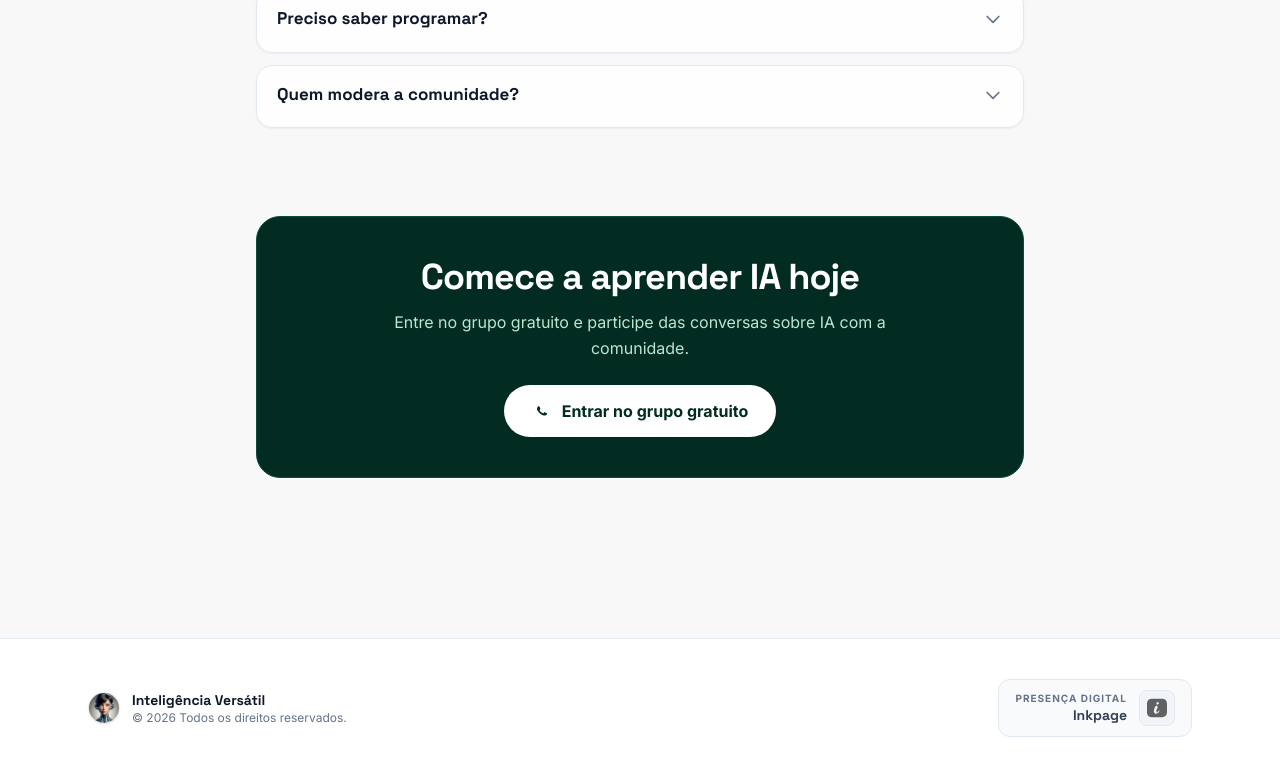
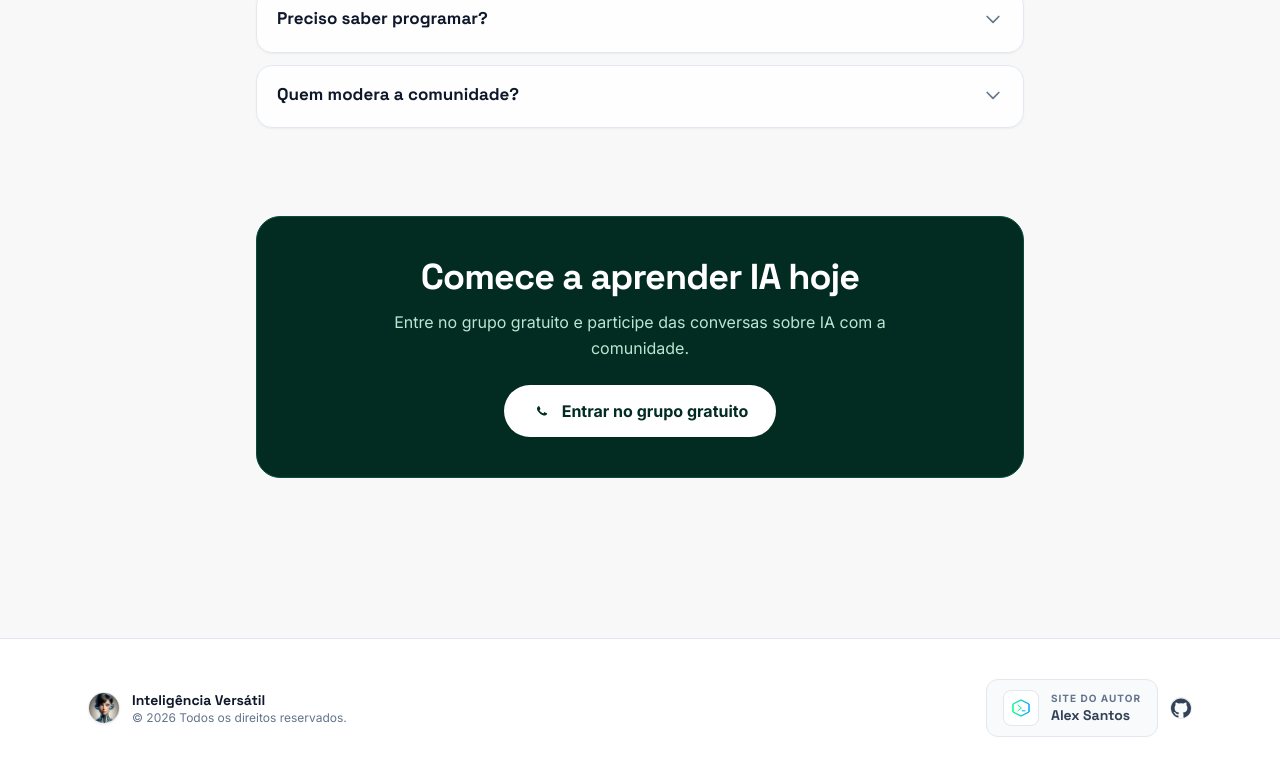
Before and after one commit to alexlivre/versatile_intelligence, a website built with Vite: page index.html in a window 1280 px wide. Shown: the part 2106-2881 px from the top of the page. Built offline with nearby package versions, Linux system fonts and the light colour scheme.

Commit message:
content: replace Inkpage badge with author credit
- Point the footer credit to Alex Santos with alexlivre.dev and GitHub links
- Swap in the alexlivre logo and drop the unused Inkpage asset

Co-authored-by: CommandCodeBot <noreply@commandcode.ai>

```diff
--- a/index.html
+++ b/index.html
@@ -612,18 +612,27 @@
         </div>
       </div>
 
-      <!-- Agency Badge -->
-      <a href="https://www.inkpage.com.br" target="_blank" rel="noopener"
-        class="flex items-center gap-3 px-4 py-2.5 rounded-xl bg-slate-50 hover:bg-white border border-slate-200 transition-colors">
-        <span class="text-right leading-tight">
-        <span class="block text-[10px] font-bold text-slate-500 uppercase tracking-widest">Presença Digital</span>
-          <span class="block font-display text-sm font-bold text-slate-700">Inkpage</span>
-        </span>
-        <span class="w-9 h-9 rounded-lg bg-slate-100 border border-slate-200 flex items-center justify-center">
-          <img src="public/images/logo-inkpage.svg" alt="Logo Inkpage - Agência Digital"
-            class="w-5 h-5 opacity-60" loading="lazy" decoding="async" width="20" height="20">
-        </span>
-      </a>
+      <!-- Autor / Site -->
+      <div class="flex items-center gap-3">
+        <a href="https://alexlivre.dev/" target="_blank" rel="noopener"
+          class="flex items-center gap-3 px-4 py-2.5 rounded-xl bg-slate-50 hover:bg-white border border-slate-200 transition-colors">
+          <span class="w-9 h-9 rounded-lg bg-white border border-slate-200 flex items-center justify-center">
+            <img src="public/images/logo-alexlivre.svg" alt="Logo alexlivre" class="w-5 h-5" width="20" height="20" loading="lazy" decoding="async">
+          </span>
+          <span class="leading-tight">
+            <span class="block text-[10px] font-bold text-slate-500 uppercase tracking-widest">Site do autor</span>
+            <span class="block font-display text-sm font-bold text-slate-700">Alex Santos</span>
+          </span>
+        </a>
+
+        <a href="https://github.com/alexlivre" target="_blank" rel="noopener"
+          class="w-11 h-11 rounded-xl bg-slate-50 hover:bg-white border border-slate-200 flex items-center justify-center transition-colors"
+          aria-label="GitHub de Alex Santos">
+          <svg class="w-5 h-5 fill-current text-slate-700" viewBox="0 0 24 24" aria-hidden="true">
+            <path d="M12 .5C5.37.5 0 5.78 0 12.29c0 5.21 3.44 9.63 8.21 11.19.6.11.82-.25.82-.56 0-.28-.01-1.02-.02-2-3.34.71-4.04-1.58-4.04-1.58-.55-1.37-1.34-1.74-1.34-1.74-1.09-.73.08-.72.08-.72 1.21.08 1.84 1.22 1.84 1.22 1.07 1.8 2.81 1.28 3.5.98.11-.76.42-1.28.76-1.58-2.67-.3-5.47-1.31-5.47-5.83 0-1.29.47-2.34 1.24-3.17-.13-.3-.54-1.5.12-3.13 0 0 1.01-.32 3.3 1.21a11.4 11.4 0 0 1 6 0c2.29-1.53 3.3-1.21 3.3-1.21.66 1.63.25 2.83.12 3.13.77.83 1.24 1.88 1.24 3.17 0 4.53-2.81 5.53-5.49 5.82.43.36.81 1.1.81 2.22 0 1.6-.01 2.9-.01 3.29 0 .31.21.68.83.56A12.02 12.02 0 0 0 24 12.29C24 5.78 18.63.5 12 .5z"/>
+          </svg>
+        </a>
+      </div>
 
     </div>
   </footer>
```
Also changed, not shown: public/images/logo-alexlivre.svg (added), public/images/logo-inkpage.svg (deleted).
